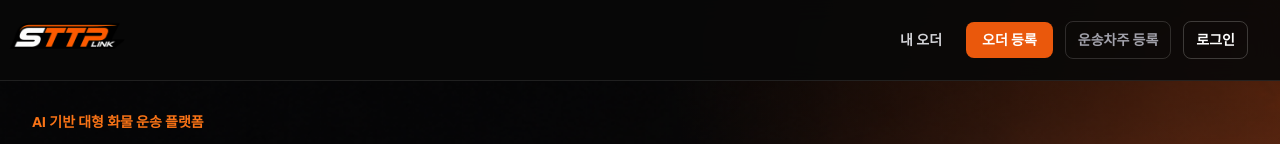
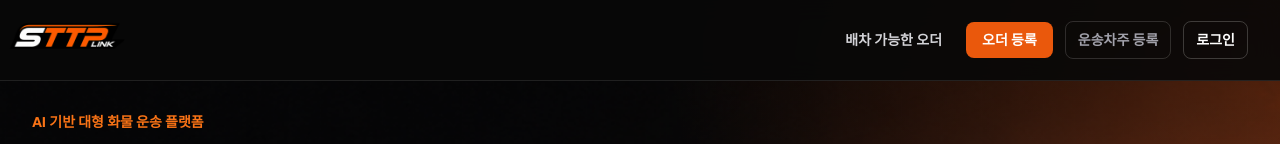
Before and after one commit to sttplink-phew/sttplink, a Next.js app: page / in a window 1280 px wide. Shown: the top 144 px of the page. Built offline with nearby package versions, Linux system fonts and the light colour scheme; no server answers.

Commit message:
rename orders menu

```diff
--- a/src/components/layout/Header.tsx
+++ b/src/components/layout/Header.tsx
@@ -51,7 +51,7 @@ export function Header() {
             href="/orders"
             className="hidden rounded-lg px-3 py-2 text-sm font-semibold text-zinc-300 transition hover:bg-white/5 hover:text-white sm:block"
           >
-            내 오더
+            배차 가능한 오더
           </Link>
 
           <Link
```
